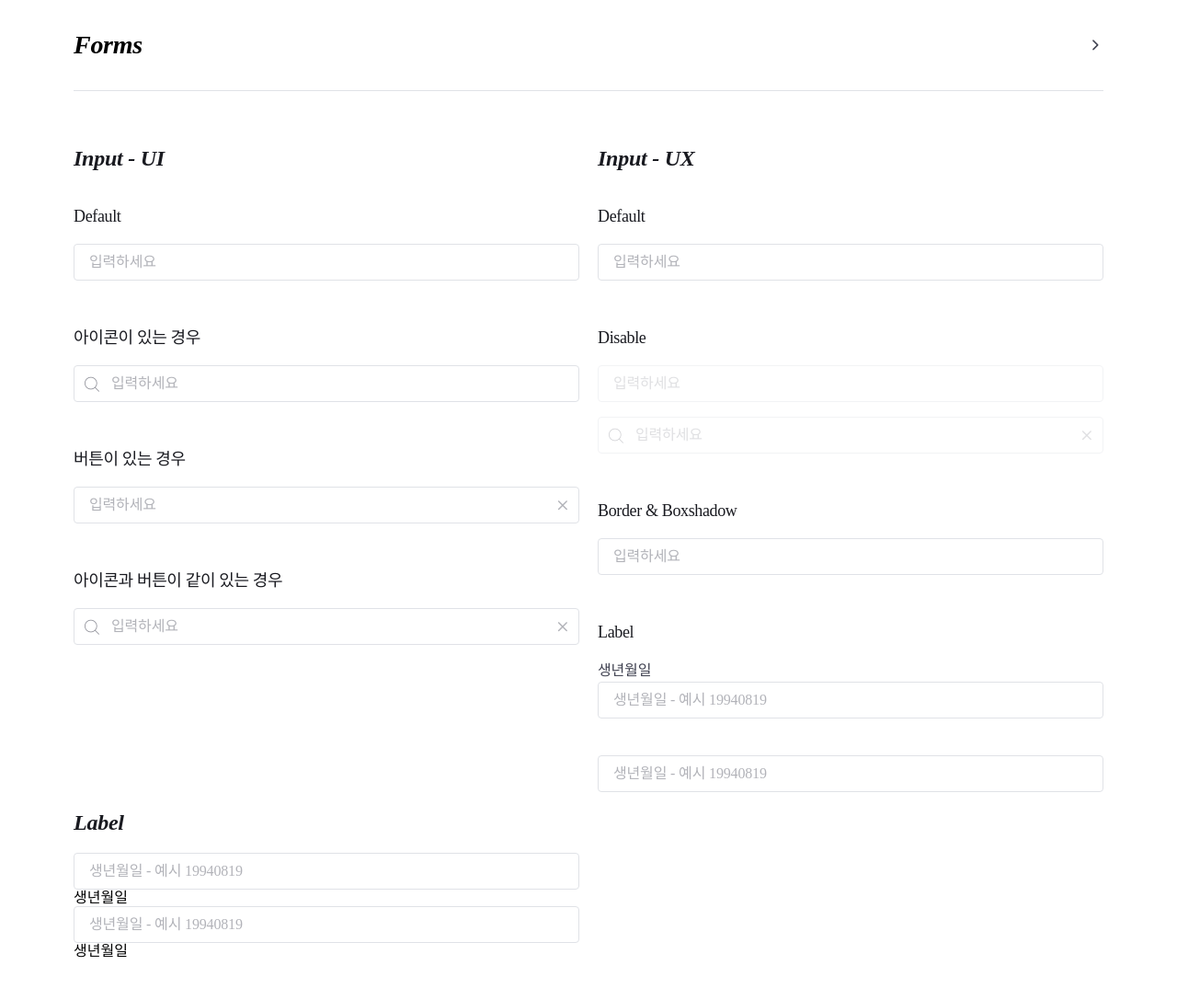
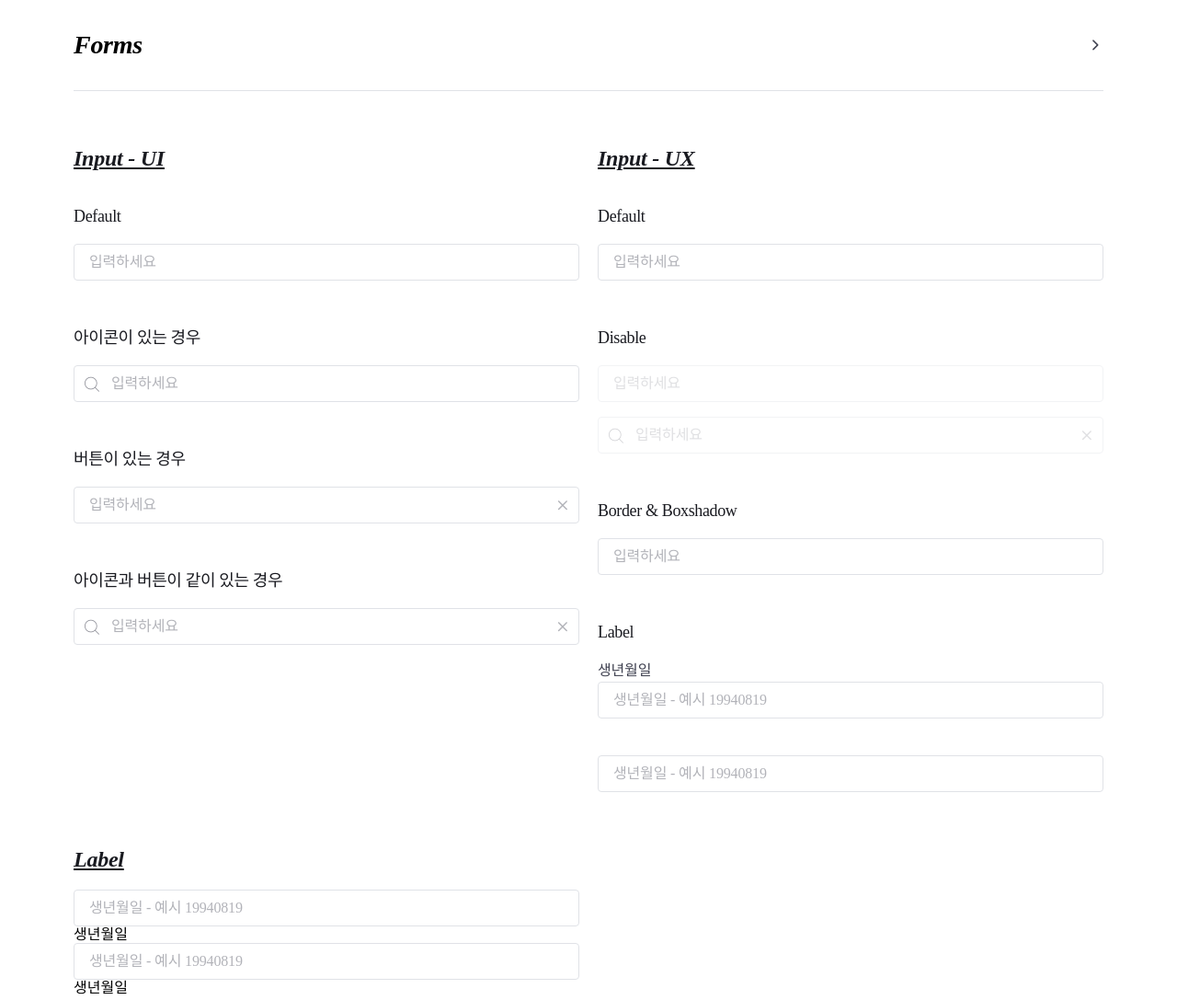
Before and after one commit to DuetoPark/ux, a website: page index.html in a window 1280 px wide. Shown: the whole page at 92% size. Drawn offline with nearby package versions, Linux system fonts and the light colour scheme; files that its build step writes are made by us from their sources; files whose address does not match are found by name; a web font is replaced by a local one.

Commit message:
💄 Add missing margin-bottom of .guide-article

```diff
--- a/styles/components/_guide-article.scss
+++ b/styles/components/_guide-article.scss
@@ -1,4 +1,6 @@
 .guide-article {
+  margin-bottom: 16px;
+
   &-header {
     width: 100%;
     padding: 8px 0;
@@ -6,6 +8,7 @@
     .title {
       @include text-style(18, $dark);
       font-style: italic;
+      text-decoration: underline;
     }
   }
 
@@ -14,6 +17,8 @@
   }
 
   @include responsive('T') {
+    margin-bottom: 40px;
+
     &-header {
       padding: 16px 0;
 
```
